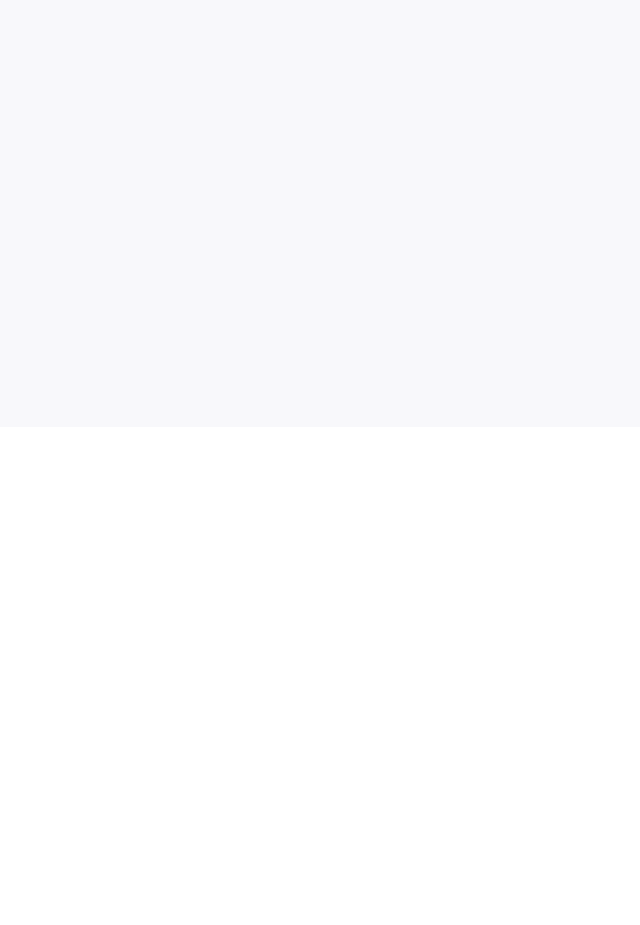
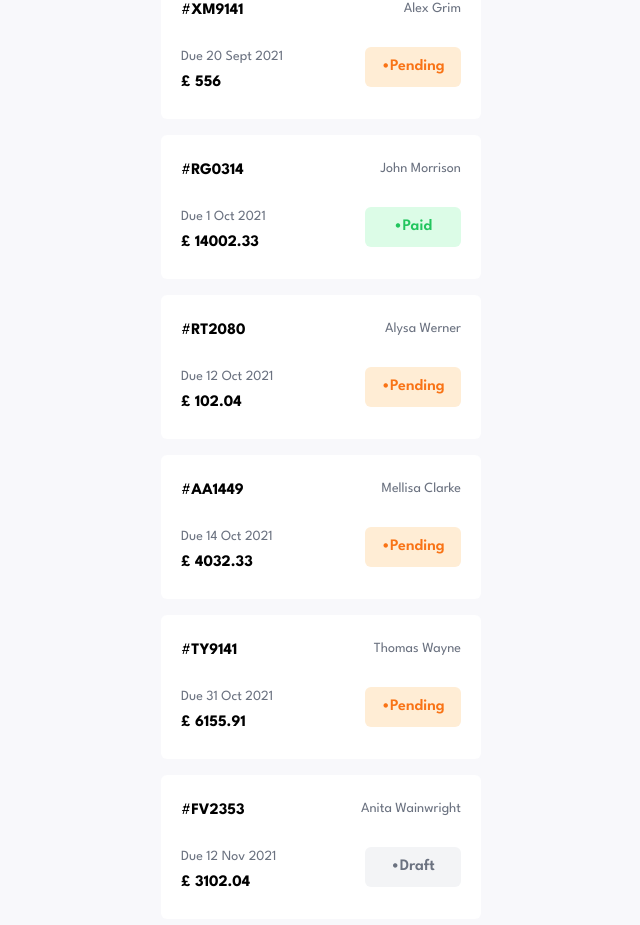
Before and after one commit to tayfunario/invoice-app, a Next.js app: page / in a window 1280 px wide. Shown: the part 373-1298 px from the top of the page, without its empty margins (319-959 px from the left). Before the commit the page ends 800 px from the top, so only its background shows below. Built offline with nearby package versions, Linux system fonts and the light colour scheme.

Commit message:
finished off Invoice component

```diff
--- /dev/null
+++ b/components/Invoice.tsx
@@ -0,0 +1,47 @@
+import { InvoiceProps } from "../pages";
+
+interface InvoiceObjProps {
+  invoice: InvoiceProps;
+}
+
+function Invoice({ invoice }: InvoiceObjProps) {
+  const formattedDate = new Date(invoice.paymentDue).toLocaleDateString(
+    "en-GB",
+    {
+      day: "numeric",
+      month: "short",
+      year: "numeric",
+    }
+  );
+  const colors: {
+    [key: string]: string;
+  } = {
+    pending: "bg-orange-100 text-orange-500",
+    paid: "bg-green-100 text-green-500",
+    draft: "bg-gray-100 text-gray-500",
+  };
+
+  return (
+    <li className="mx-auto my-4 flex flex-col justify-between w-80 h-36 py-6 px-5 bg-white rounded-md">
+      <div className="flex justify-between">
+        <span>
+          #<span className="font-bold">{invoice.id}</span>
+        </span>
+        <span className="text-gray-500 text-sm">{invoice.clientName}</span>
+      </div>
+      <div className="flex justify-between">
+        <div>
+          <p className="text-sm text-gray-500 mb-1">Due {formattedDate}</p>
+          <span className="font-bold">£ {invoice.total}</span>
+        </div>
+        <div
+          className={`grid place-content-center w-24 h-10 font-semibold capitalize ${colors[invoice.status]} rounded-md`}
+        >
+          •{invoice.status}
+        </div>
+      </div>
+    </li>
+  );
+}
+
+export default Invoice;
--- a/components/Top.tsx
+++ b/components/Top.tsx
@@ -28,7 +28,6 @@ function Top() {
   useEffect(() => {
     document.addEventListener("click", (e) => {
       const target = e.target as HTMLElement;
-      const ulButtons = document.querySelectorAll(".ul-btn");
       const toggleControl = document.getElementById("toggle-control");
 
       if (target !== toggleControl && !target.classList.contains("ul-btn")) {
@@ -61,7 +60,7 @@ function Top() {
             animate={open ? "open" : "closed"}
           >
             <li>
-              <button className="ul-btn w-full px-1 text-start rounded-md bg-yellow-100 hover:bg-yellow-200 text-yellow-700">
+              <button className="ul-btn w-full px-1 text-start rounded-md bg-orange-100 hover:bg-orange-200 text-orange-700">
                 Pending
               </button>
             </li>
--- /dev/null
+++ b/data.js
@@ -0,0 +1,231 @@
+export const data = [
+    {
+        "id": "RT3080",
+        "createdAt": "2021-08-18",
+        "paymentDue": "2021-08-19",
+        "description": "Re-branding",
+        "paymentTerms": 1,
+        "clientName": "Jensen Huang",
+        "clientEmail": "jensenh@mail.com",
+        "status": "paid",
+        "senderAddress": {
+            "street": "19 Union Terrace",
+            "city": "London",
+            "postCode": "E1 3EZ",
+            "country": "United Kingdom"
+        },
+        "clientAddress": {
+            "street": "106 Kendell Street",
+            "city": "Sharrington",
+            "postCode": "NR24 5WQ",
+            "country": "United Kingdom"
+        },
+        "items": [
+            {
+                "name": "Brand Guidelines",
+                "quantity": 1,
+                "price": 1800.90,
+                "total": 1800.90
+            }
+        ],
+        "total": 1800.90
+    },
+    {
+        "id": "XM9141",
+        "createdAt": "2021-08-21",
+        "paymentDue": "2021-09-20",
+        "description": "Graphic Design",
+        "paymentTerms": 30,
+        "clientName": "Alex Grim",
+        "clientEmail": "alexgrim@mail.com",
+        "status": "pending",
+        "senderAddress": {
+            "street": "19 Union Terrace",
+            "city": "London",
+            "postCode": "E1 3EZ",
+            "country": "United Kingdom"
+        },
+        "clientAddress": {
+            "street": "84 Church Way",
+            "city": "Bradford",
+            "postCode": "BD1 9PB",
+            "country": "United Kingdom"
+        },
+        "items": [
+            {
+                "name": "Banner Design",
+                "quantity": 1,
+                "price": 156.00,
+                "total": 156.00
+            },
+            {
+                "name": "Email Design",
+                "quantity": 2,
+                "price": 200.00,
+                "total": 400.00
+            }
+        ],
+        "total": 556.00
+    },
+    {
+        "id": "RG0314",
+        "createdAt": "2021-09-24",
+        "paymentDue": "2021-10-01",
+        "description": "Website Redesign",
+        "paymentTerms": 7,
+        "clientName": "John Morrison",
+        "clientEmail": "jm@myco.com",
+        "status": "paid",
+        "senderAddress": {
+            "street": "19 Union Terrace",
+            "city": "London",
+            "postCode": "E1 3EZ",
+            "country": "United Kingdom"
+        },
+        "clientAddress": {
+            "street": "79 Dover Road",
+            "city": "Westhall",
+            "postCode": "IP19 3PF",
+            "country": "United Kingdom"
+        },
+        "items": [
+            {
+                "name": "Website Redesign",
+                "quantity": 1,
+                "price": 14002.33,
+                "total": 14002.33
+            }
+        ],
+        "total": 14002.33
+    },
+    {
+        "id": "RT2080",
+        "createdAt": "2021-10-11",
+        "paymentDue": "2021-10-12",
+        "description": "Logo Concept",
+        "paymentTerms": 1,
+        "clientName": "Alysa Werner",
+        "clientEmail": "alysa@email.co.uk",
+        "status": "pending",
+        "senderAddress": {
+            "street": "19 Union Terrace",
+            "city": "London",
+            "postCode": "E1 3EZ",
+            "country": "United Kingdom"
+        },
+        "clientAddress": {
+            "street": "63 Warwick Road",
+            "city": "Carlisle",
+            "postCode": "CA20 2TG",
+            "country": "United Kingdom"
+        },
+        "items": [
+            {
+                "name": "Logo Sketches",
+                "quantity": 1,
+                "price": 102.04,
+                "total": 102.04
+            }
+        ],
+        "total": 102.04
+    },
+    {
+        "id": "AA1449",
+        "createdAt": "2021-10-7",
+        "paymentDue": "2021-10-14",
+        "description": "Re-branding",
+        "paymentTerms": 7,
+        "clientName": "Mellisa Clarke",
+        "clientEmail": "mellisa.clarke@example.com",
+        "status": "pending",
+        "senderAddress": {
+            "street": "19 Union Terrace",
+            "city": "London",
+            "postCode": "E1 3EZ",
+            "country": "United Kingdom"
+        },
+        "clientAddress": {
+            "street": "46 Abbey Row",
+            "city": "Cambridge",
+            "postCode": "CB5 6EG",
+            "country": "United Kingdom"
+        },
+        "items": [
+            {
+                "name": "New Logo",
+                "quantity": 1,
+                "price": 1532.33,
+                "total": 1532.33
+            },
+            {
+                "name": "Brand Guidelines",
+                "quantity": 1,
+                "price": 2500.00,
+                "total": 2500.00
+            }
+        ],
+        "total": 4032.33
+    },
+    {
+        "id": "TY9141",
+        "createdAt": "2021-10-01",
+        "paymentDue": "2021-10-31",
+        "description": "Landing Page Design",
+        "paymentTerms": 30,
+        "clientName": "Thomas Wayne",
+        "clientEmail": "thomas@dc.com",
+        "status": "pending",
+        "senderAddress": {
+            "street": "19 Union Terrace",
+            "city": "London",
+            "postCode": "E1 3EZ",
+            "country": "United Kingdom"
+        },
+        "clientAddress": {
+            "street": "3964  Queens Lane",
+            "city": "Gotham",
+            "postCode": "60457",
+            "country": "United States of America"
+        },
+        "items": [
+            {
+                "name": "Web Design",
+                "quantity": 1,
+                "price": 6155.91,
+                "total": 6155.91
+            }
+        ],
+        "total": 6155.91
+    },
+    {
+        "id": "FV2353",
+        "createdAt": "2021-11-05",
+        "paymentDue": "2021-11-12",
+        "description": "Logo Re-design",
+        "paymentTerms": 7,
+        "clientName": "Anita Wainwright",
+        "clientEmail": "",
+        "status": "draft",
+        "senderAddress": {
+            "street": "19 Union Terrace",
+            "city": "London",
+            "postCode": "E1 3EZ",
+            "country": "United Kingdom"
+        },
+        "clientAddress": {
+            "street": "",
+            "city": "",
+            "postCode": "",
+            "country": ""
+        },
+        "items": [
+            {
+                "name": "Logo Re-design",
+                "quantity": 1,
+                "price": 3102.04,
+                "total": 3102.04
+            }
+        ],
+        "total": 3102.04
+    }
+]
--- a/pages/index.tsx
+++ b/pages/index.tsx
@@ -1,12 +1,55 @@
+import { useState } from "react";
 import Header from "../components/Header";
+import Invoice from "../components/Invoice";
 import Top from "../components/Top";
+import { data } from "../data.js";
+
+export interface InvoiceProps {
+  id: string;
+  createdAt: string;
+  paymentDue: string;
+  description: string;
+  paymentTerms: number;
+  clientName: string;
+  clientEmail: string;
+  status: string;
+  senderAddress: {
+    street: string;
+    city: string;
+    postCode: string;
+    country: string;
+  };
+  clientAddress: {
+    street: string;
+    city: string;
+    postCode: string;
+    country: string;
+  };
+  items: {
+    name: string;
+    quantity: number;
+    price: number;
+    total: number;
+  }[];
+  total: number;
+}
 
 export default function Home() {
+  const [invoices, setInvoices] = useState<InvoiceProps[]>(data);
+
   return (
     <div className="min-h-screen bg-lightBG">
       <Header />
       <main>
         <Top />
+
+        <section>
+          <ul className="pt-4 pb-10">
+            {invoices.map((invoice) => (
+              <Invoice key={invoice.id} invoice={invoice} />
+            ))}
+          </ul>
+        </section>
       </main>
     </div>
   );
```
